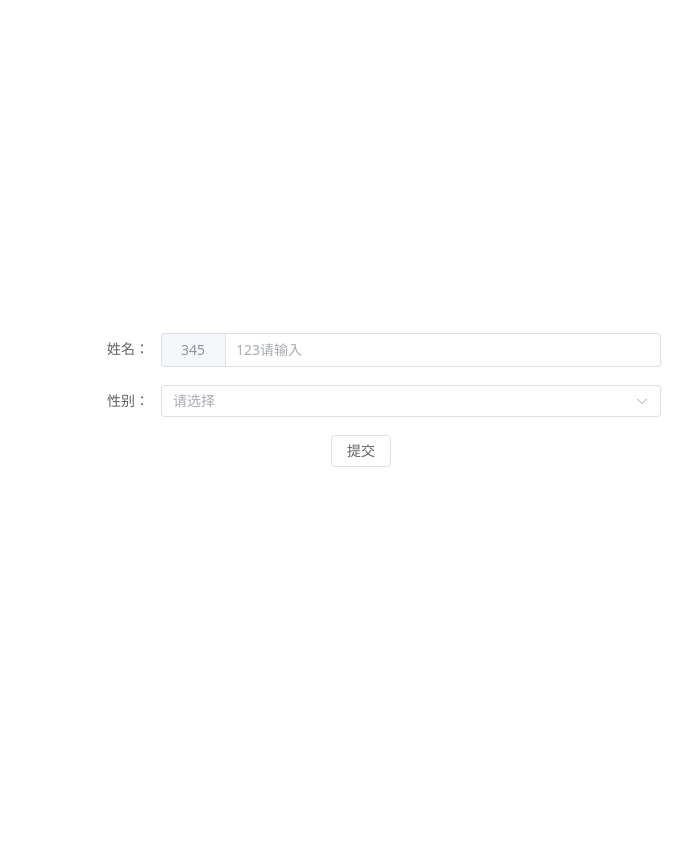
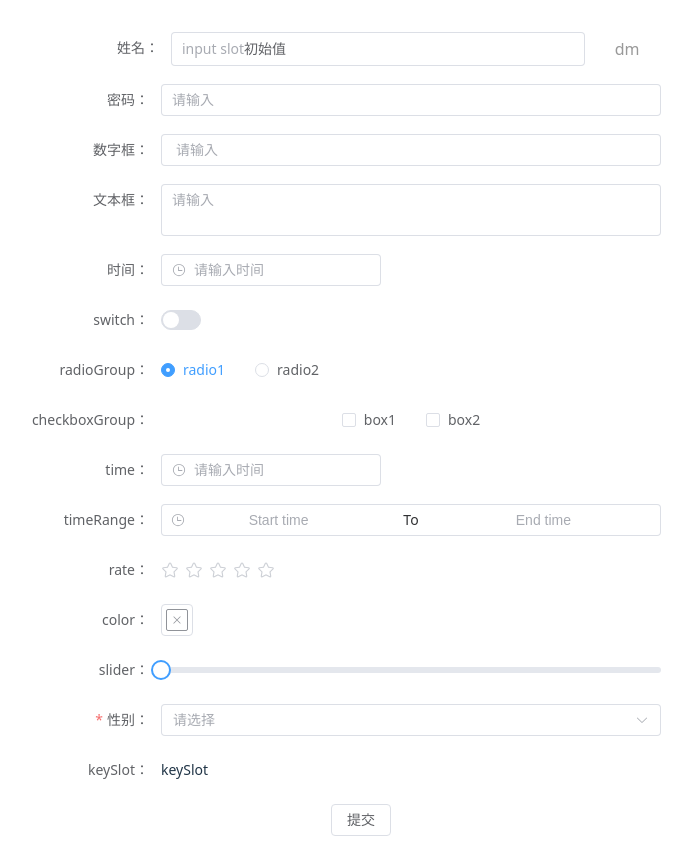
Before and after one commit to ekilito/basic_ui, a Vue app: page / in a window 1280 px wide. Shown: the whole page, without its empty margins (279-971 px from the left). Before the commit the page ends 800 px from the top, so only its background shows below. Built offline with nearby package versions, Linux system fonts and the light colour scheme.

Commit message:
feat: type 类型

```diff
--- a/src/App.vue
+++ b/src/App.vue
@@ -1,14 +1,11 @@
 <template>
   <div class="app-page">
     <basic-form>
-      <template #prefixInput>
-        123
-      </template>
-      <template #prependInput>
-        345
-      </template>
-      <template #headerSelect>
-        <span>select</span>
+      <template #prefixInput> input slot </template>
+      <template #headerSelect> select slot </template>
+      <template #optionsLabelSlots> 男 </template>
+      <template #keySlot>
+        <div>keySlot</div>
       </template>
     </basic-form>
     <el-button @click="handelClick">提交</el-button>
@@ -16,45 +13,157 @@
 </template>
 
 <script setup lang="ts">
-import { ref, computed} from "vue";
-import { useBasicForm } from './hooks/useBasicForm';
+import { ref, computed } from "vue";
+import { useBasicForm } from "./hooks/useBasicForm";
 
 const formData = ref<any>({
-  input: undefined,
+  data: {
+    input: undefined,
+  },
   select: undefined,
+  number: undefined,
+  radioGroup: 1,
+  keySlot: "",
 });
 
 const formItems = computed(() => [
   {
     label: "姓名",
-    key: "input",
+    key: "data.input",
     type: "input",
+    labelWidth: 110,
     placeholder: "请输入",
     slots: {
-      prefix: 'prefixInput',
-      prepend: 'prependInput'
-    }
+      prefix: "prefixInput",
+    },
+    onInput: () => {
+      console.log("输入了");
+    },
+    value: "初始值",
+    unit: "dm",
+    trim: true,
+    hidden: formData.value.select == 2,
+    span: 24,
+   // rules: [{ required: true, message: "请输入姓名", trigger: "blur" }],
+  },
+    {
+    label: "密码",
+    key: "password",
+    type: "password",
+    placeholder: "请输入",
+  },
+  {
+    label: "数字框",
+    key: "number",
+    type: "number",
+    max: "100",
+    min: "0",
+    placeholder: "请输入",
+    controls: false
+  },
+  {
+    label: "文本框",
+    key: "text",
+    type: "textarea",
+    placeholder: "请输入",
+    resize: "none"
+  },
+  {
+    label: "时间",
+    key: "date",
+    type: "datetime",
+    placeholder: '请输入时间',
+    valueFormat: "YYYY-MM-DD HH:mm:ss"
+  },
+   {
+    label: "switch",
+    key: "switch",
+    type: "switch"
+  },
+    {
+    label: "radioGroup",
+    key: "radioGroup",
+    type: "radioGroup",
+    options:
+     [
+      { label: 'radio1', value: 1},
+      { label: 'radio2', value: 2}
+     ]
+  },    {
+    label: "checkboxGroup",
+    key: "checkboxGroup",
+    type: "checkboxGroup",
+    options:
+     [
+      { label: 'box1', value: 1},
+      { label: 'box2', value: 2}
+     ]
+  },
+     {
+    label: "time",
+    key: "time",
+    type: "time",
+    placeholder: '请输入时间',
+  },
+       {
+    label: "timeRange",
+    key: "timeRange",
+    type: "timeRange",
+    rangeSeparator:"To",
+      startPlaceholder:"Start time",
+      endPlaceholder:"End time",
+    // isRange: true
+  },
+    {
+    label: 'rate',
+    key: 'rate',
+    type: 'rate',
+  },
+      {
+    label: 'color',
+    key: 'color',
+    type: 'color',
+  },
+  {
+    label: 'slider',
+    key: 'slider',
+    type: 'slider',
   },
   {
     label: "性别",
     key: "select",
     type: "select",
     placeholder: "请选择",
+    required: true,
+    span: 24,
     options: [
-      { label: "男", value: 1 },
-      { label: "女", value: 2 },
+      { name: "男", id: 1, slots: "optionsLabelSlots" },
+      { name: "女", id: 2 },
     ],
+    fieldNames: {
+      label: "name",
+      value: "id",
+    },
+    onChange: (e) => {
+      console.log(e);
+    },
     slots: {
-      header: 'headerSelect'
-    }
-  }
+      header: "headerSelect",
+    },
+  },
+  {
+    label: "keySlot",
+    key: "keySlot",
+  },
 ]);
 
 const rules = {};
 
-const {basicForm , validate} = useBasicForm({
-  rules, formItems, modelValue: formData
-})
+const { basicForm, validate } = useBasicForm({
+  rules,
+  formItems,
+  modelValue: formData,
+});
 
 const handelClick = async () => {
   await validate();
@@ -66,4 +175,7 @@ const handelClick = async () => {
 .app-page {
   width: 600px;
 }
+:deep(.el-input-number .el-input__inner) {
+  text-align: left;
+}
 </style>
--- a/src/components/basicForm/index.vue
+++ b/src/components/basicForm/index.vue
@@ -1,15 +1,23 @@
 component
 <script setup lang="ts">
 import {
+  ElCascader,
   ElCheckbox,
   ElCheckboxGroup,
+  ElColorPicker,
   ElDatePicker,
   ElInput,
   ElInputNumber,
   ElOption,
   ElRadio,
   ElRadioGroup,
+  ElRate,
   ElSelect,
+  ElSlider,
+  ElSwitch,
+  ElTimePicker,
+  ElTransfer,
+  ElUpload,
   type FormInstance,
 } from "element-plus";
 import {
@@ -50,7 +58,9 @@ function withSlots(componentFactory: (props: any) => any) {
 function transformOptions(component: Component, optionsComponent: Component) {
   return (props: { options: OptionItem[]; fieldNames?: { label: string; value: string | number } }) => {
     const { options = [], fieldNames = { label: "label", value: "value" } } = props;
-     return h(component, props,
+    return h(
+      component,
+      props,
       //() =>
       //   options.map((item) => {
       //     let _slots = item.slots;
@@ -88,17 +98,48 @@ function transformOptions(component: Component, optionsComponent: Component) {
             );
           }),
         ...props.slots,
-  })
+      },
+    );
   };
 }
+
+const dateTypeMap: Record<string, string> = {
+  data: "date",
+  datetime: "datetime",
+  daterange: "daterange",
+  datetimerange: "datetimerange",
+  month: "month",
+  year: "year",
+};
 
 const componentMap: Record<string, any> = {
   input: ElInput,
   number: ElInputNumber,
-  select: withSlots(transformOptions(ElSelect, ElOption)),
+  textarea: ElInput, // 使用 type="textarea"
+  password: ElInput, // 使用 show-password
+
+  select: transformOptions(ElSelect, ElOption),
   radioGroup: transformOptions(ElRadioGroup, ElRadio),
   checkboxGroup: transformOptions(ElCheckboxGroup, ElCheckbox),
-  date: ElDatePicker,
+
+  date: ElDatePicker, // 单日期
+  datetime: ElDatePicker, // 需设置 type="datetime"
+  daterange: ElDatePicker, // 需设置 type="daterange"
+  datetimerange: ElDatePicker, // 需设置 type="datetimerange"
+  month: ElDatePicker, // 需设置 type="month"
+  year: ElDatePicker, // 需设置 type="year"
+
+  switch: ElSwitch,
+  slider: ElSlider,
+  time: ElTimePicker,
+  timeRange: ElTimePicker, // type="timerange"
+
+  cascader: ElCascader,
+  rate: ElRate,
+  color: ElColorPicker,
+  transfer: ElTransfer,
+  upload: ElUpload,
+
   // mySelect: MySelect
   // 异步导入
   mySelect: defineAsyncComponent(() => {
@@ -127,7 +168,35 @@ const rootProps = ["label", "key", "type", "span"];
 function getProps(item: Record<string, any>) {
   if (item.props) return item.props;
   // rootsProps 不是组件的props，不传给组件
-  return omit(item, rootProps);
+  // return omit(item, rootProps);
+
+  // const props = omit(item, rootProps);
+
+  const props = {
+    ...item.props, // 用户手动设置的优先生效
+    ...omit(item, rootProps), // 去掉非组件属性
+  };
+
+  // 补充 date 类型的 type
+  if (item.type && dateTypeMap[item.type]) {
+    props.type = dateTypeMap[item.type];
+  }
+
+  const timeTypes = ['time', 'timeRange'];
+  if (timeTypes.includes(item.type)) {
+    props.isRange = item.type === 'timeRange';
+    props.type = 'time'; // 基础组件仍然是 time 类型
+  }
+
+  // textarea、password 类型处理
+  if (item.type === "textarea") {
+    props.type = "textarea";
+  }
+  if (item.type === "password") {
+    props.showPassword = true;
+  }
+
+  return props;
 }
 
 provide("formData", formData);
@@ -187,8 +256,7 @@ const ComponentItem = {
             acc[slotName] = slots[slotValue];
           }
           return acc;
-}, {} as Record<string, any>)
-
+        }, {} as Record<string, any>),
       );
     };
   },
```
Lines whose indentation alone changed are shown as unchanged.
